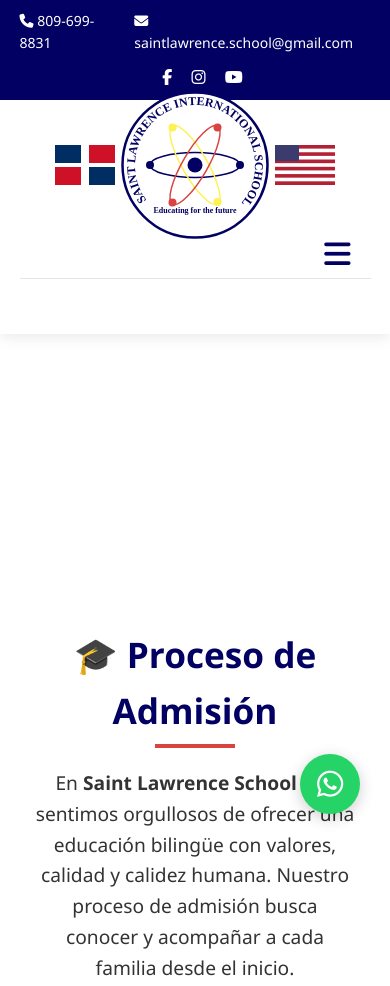
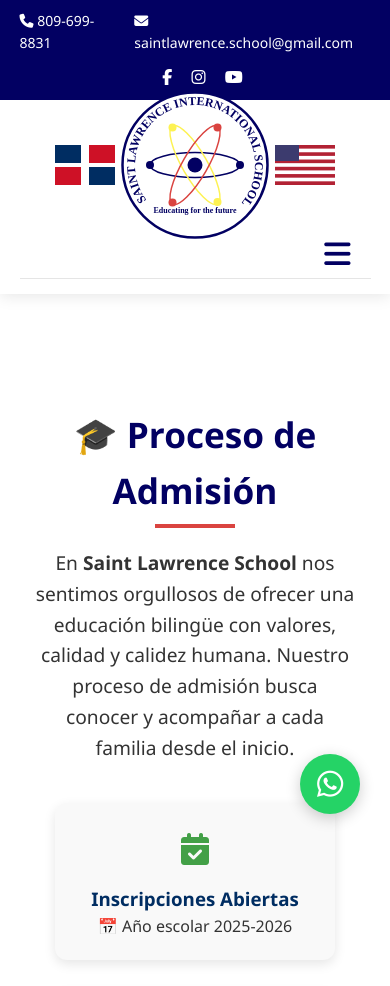
Before and after one commit to ncastillocoto/SLIS, a plain HTML site: page admision.html in a window 390 px wide. Shown: the top 986 px of the page. Drawn offline with Linux system fonts and the light colour scheme; files whose address does not match are found by name.

Commit message:
Add files via upload

```diff
--- a/css/style.css
+++ b/css/style.css
@@ -118,8 +118,6 @@
     width: 100%;
     background-color: var(--blanco);
     border-top: 1px solid rgba(0, 0, 0, 0.1);
-    padding: 20px;
-
 }
 
 nav ul {
@@ -155,7 +153,7 @@
 
 /* Main Content */
 .main-content {
-    margin-top: 240px;
+    margin-top: 0px;
     width: 100%;
 }
 
@@ -818,9 +816,6 @@
         left: calc(50% - 150px);
     }
 
-    .main-content {
-        margin-top: 200px;
-    }
 
     .hero-section {
         height: 400px;
@@ -834,13 +829,6 @@
         font-size: 16px;
     }
 
-    nav ul {
-        flex-direction: column;
-    }
-
-    nav ul li a {
-        padding: 10px;
-    }
 
     .welcome-section, .contact-form-container {
         flex-direction: column;
@@ -875,10 +863,6 @@
         width: 50px;
         height: 30px;
         left: calc(50% - 120px);
-    }
-
-    .main-content {
-        margin-top: 180px;
     }
 
     .hero-section {
```
